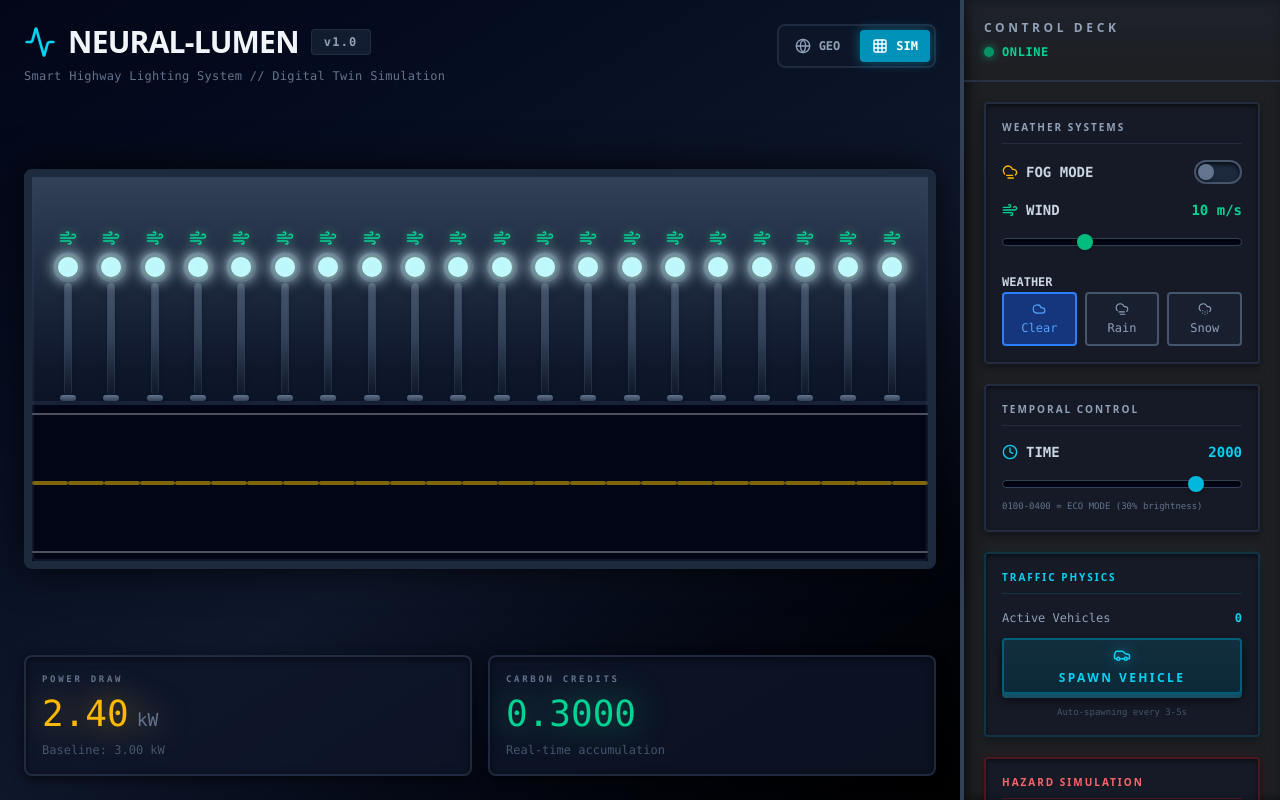
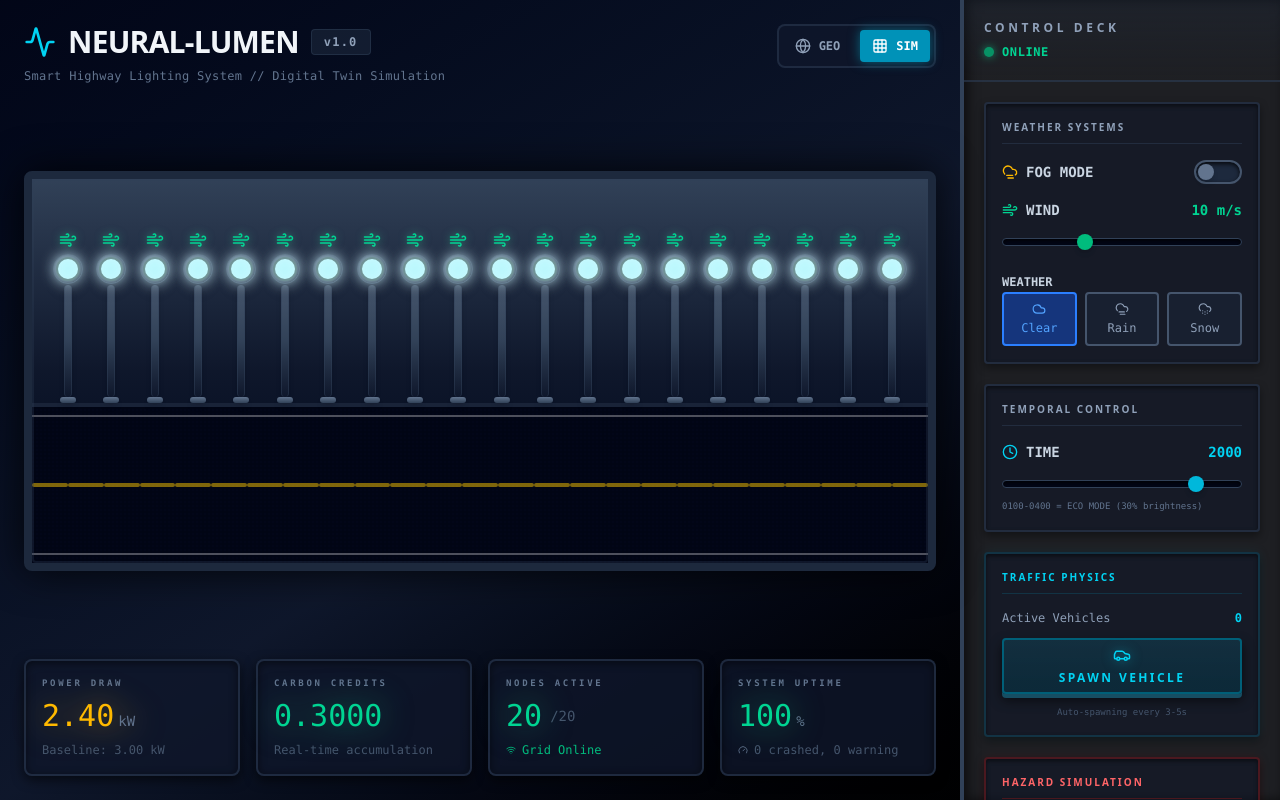
Before and after one commit to cainebenoy/Neural-Lumen, a Next.js app: page / in a window 1280 px wide. Built offline with nearby package versions, Linux system fonts and the light colour scheme.

Commit message:
feat: system health HUD with 4-panel dashboard
- Add Nodes Active panel (X/20 poles online)
- Add System Uptime percentage panel
- Add grid status indicator (online/battery backup)
- Power Draw and Carbon Credits panels enhanced

```diff
--- a/src/app/page.tsx
+++ b/src/app/page.tsx
@@ -6,7 +6,7 @@ import { Highway } from '@/components/simulation/Highway';
 import { GeoMap } from '@/components/simulation/GeoMap';
 import { Sidebar } from '@/components/dashboard/Sidebar';
 import { useSimulationStore } from '@/lib/store';
-import { Activity, Map, Grid3x3, Globe } from 'lucide-react';
+import { Activity, Map, Grid3x3, Globe, Wifi, WifiOff, Gauge } from 'lucide-react';
 
 /**
  * Neural-Lumen Main Page
@@ -15,6 +15,8 @@ import { Activity, Map, Grid3x3, Globe } from 'lucide-react';
 export default function Home() {
   // Use selector to avoid re-renders on unrelated state changes
   const metrics = useSimulationStore((state) => state.metrics);
+  const poles = useSimulationStore((state) => state.poles);
+  const gridFailure = useSimulationStore((state) => state.gridFailure);
   const tick = useSimulationStore((state) => state.tick);
   const [viewMode, setViewMode] = useState<'simulation' | 'geo'>('simulation');
 
@@ -86,16 +88,16 @@ export default function Home() {
         </div>
 
         {/* HUD: Digital LCD Readout Metrics */}
-        <div className="mt-6 grid grid-cols-2 gap-4">
+        <div className="mt-6 grid grid-cols-4 gap-4">
 
           {/* Power Draw */}
           <div className="bg-slate-900/80 border-2 border-slate-700/50 rounded-lg p-4 shadow-[inset_0_2px_8px_rgba(0,0,0,0.5),0_4px_12px_rgba(0,0,0,0.6)]">
             <div className="text-[9px] tracking-[0.3em] text-slate-500 uppercase font-bold mb-2 font-mono">
               Power Draw
             </div>
-            <div className="font-mono text-4xl text-amber-400 drop-shadow-[0_0_16px_rgba(251,191,36,0.6)] tabular-nums">
+            <div className="font-mono text-3xl text-amber-400 drop-shadow-[0_0_16px_rgba(251,191,36,0.6)] tabular-nums">
               {metrics.powerDraw.toFixed(2)}
-              <span className="text-lg text-slate-500 ml-2">kW</span>
+              <span className="text-sm text-slate-500 ml-1">kW</span>
             </div>
             <div className="text-xs text-slate-600 mt-2 font-mono">
               Baseline: 3.00 kW
@@ -107,11 +109,54 @@ export default function Home() {
             <div className="text-[9px] tracking-[0.3em] text-slate-500 uppercase font-bold mb-2 font-mono">
               Carbon Credits
             </div>
-            <div className="font-mono text-4xl text-emerald-400 drop-shadow-[0_0_16px_rgba(16,185,129,0.6)] tabular-nums">
+            <div className="font-mono text-3xl text-emerald-400 drop-shadow-[0_0_16px_rgba(16,185,129,0.6)] tabular-nums">
               {metrics.carbonCredits.toFixed(4)}
             </div>
             <div className="text-xs text-slate-600 mt-2 font-mono">
               Real-time accumulation
+            </div>
+          </div>
+
+          {/* Nodes Active - System Health */}
+          <div className="bg-slate-900/80 border-2 border-slate-700/50 rounded-lg p-4 shadow-[inset_0_2px_8px_rgba(0,0,0,0.5),0_4px_12px_rgba(0,0,0,0.6)]">
+            <div className="text-[9px] tracking-[0.3em] text-slate-500 uppercase font-bold mb-2 font-mono">
+              Nodes Active
+            </div>
+            <div className="font-mono text-3xl tabular-nums flex items-center gap-2">
+              <span className={poles.filter(p => p.status === 'ACTIVE').length === 20 ? 'text-emerald-400 drop-shadow-[0_0_16px_rgba(16,185,129,0.6)]' : 'text-amber-400 drop-shadow-[0_0_16px_rgba(251,191,36,0.6)]'}>
+                {poles.filter(p => p.status === 'ACTIVE').length}
+              </span>
+              <span className="text-sm text-slate-600">/20</span>
+            </div>
+            <div className="flex items-center gap-1.5 mt-2">
+              {gridFailure
+                ? <><WifiOff size={10} className="text-orange-400" /><span className="text-xs text-orange-400 font-mono">BATTERY BACKUP</span></>
+                : <><Wifi size={10} className="text-emerald-500" /><span className="text-xs text-emerald-500 font-mono">Grid Online</span></>
+              }
+            </div>
+          </div>
+
+          {/* Uptime */}
+          <div className="bg-slate-900/80 border-2 border-slate-700/50 rounded-lg p-4 shadow-[inset_0_2px_8px_rgba(0,0,0,0.5),0_4px_12px_rgba(0,0,0,0.6)]">
+            <div className="text-[9px] tracking-[0.3em] text-slate-500 uppercase font-bold mb-2 font-mono">
+              System Uptime
+            </div>
+            <div className="font-mono text-3xl tabular-nums">
+              <span className={(() => {
+                const pct = (poles.filter(p => p.status === 'ACTIVE').length / 20) * 100;
+                if (pct === 100) return 'text-emerald-400 drop-shadow-[0_0_16px_rgba(16,185,129,0.6)]';
+                if (pct >= 70) return 'text-amber-400 drop-shadow-[0_0_16px_rgba(251,191,36,0.6)]';
+                return 'text-red-400 drop-shadow-[0_0_16px_rgba(239,68,68,0.6)]';
+              })()}>
+                {((poles.filter(p => p.status === 'ACTIVE').length / 20) * 100).toFixed(0)}
+              </span>
+              <span className="text-sm text-slate-500 ml-1">%</span>
+            </div>
+            <div className="flex items-center gap-1.5 mt-2">
+              <Gauge size={10} className="text-slate-500" />
+              <span className="text-xs text-slate-600 font-mono">
+                {poles.filter(p => p.status === 'CRASH').length} crashed, {poles.filter(p => p.status === 'WARNING').length} warning
+              </span>
             </div>
           </div>
 
```
